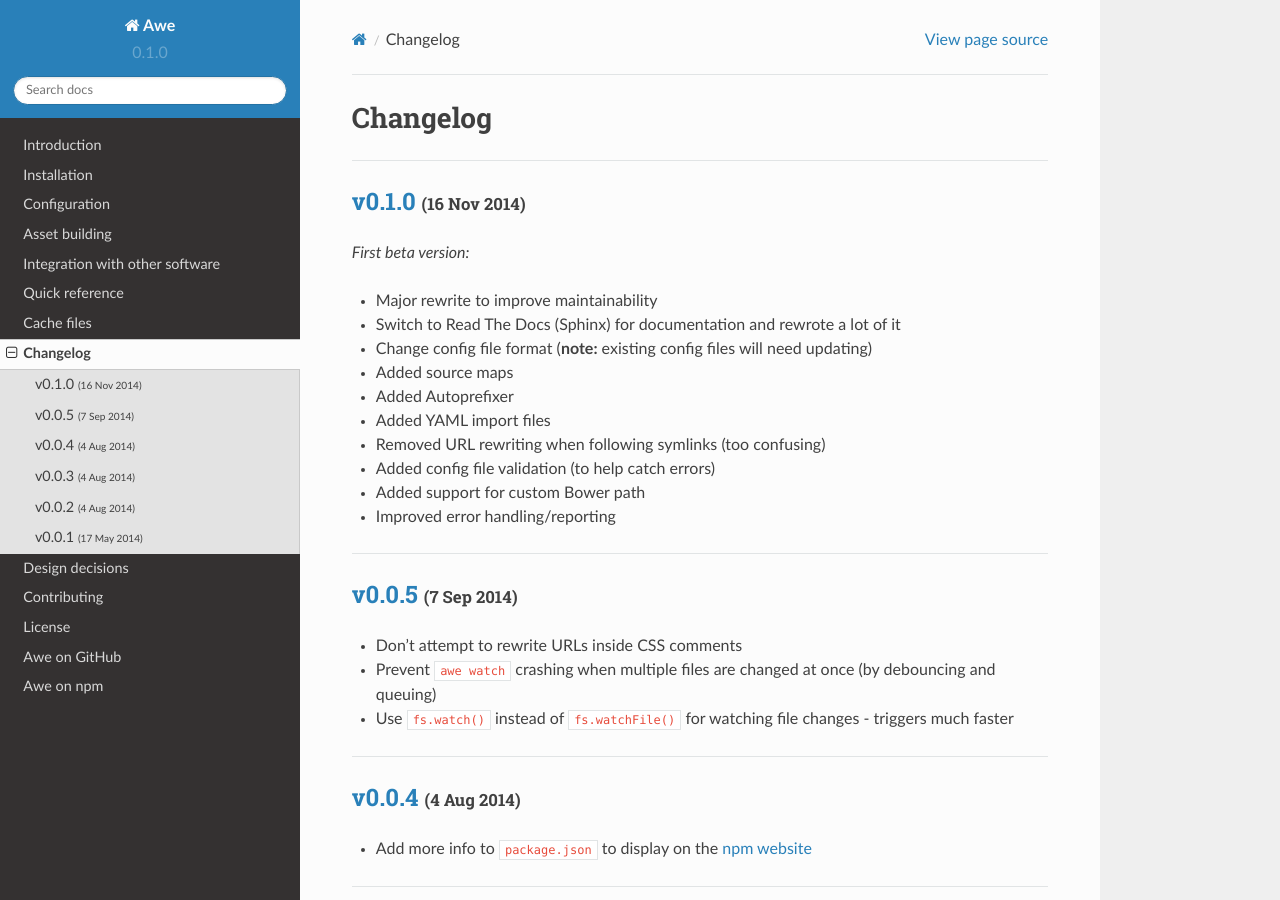
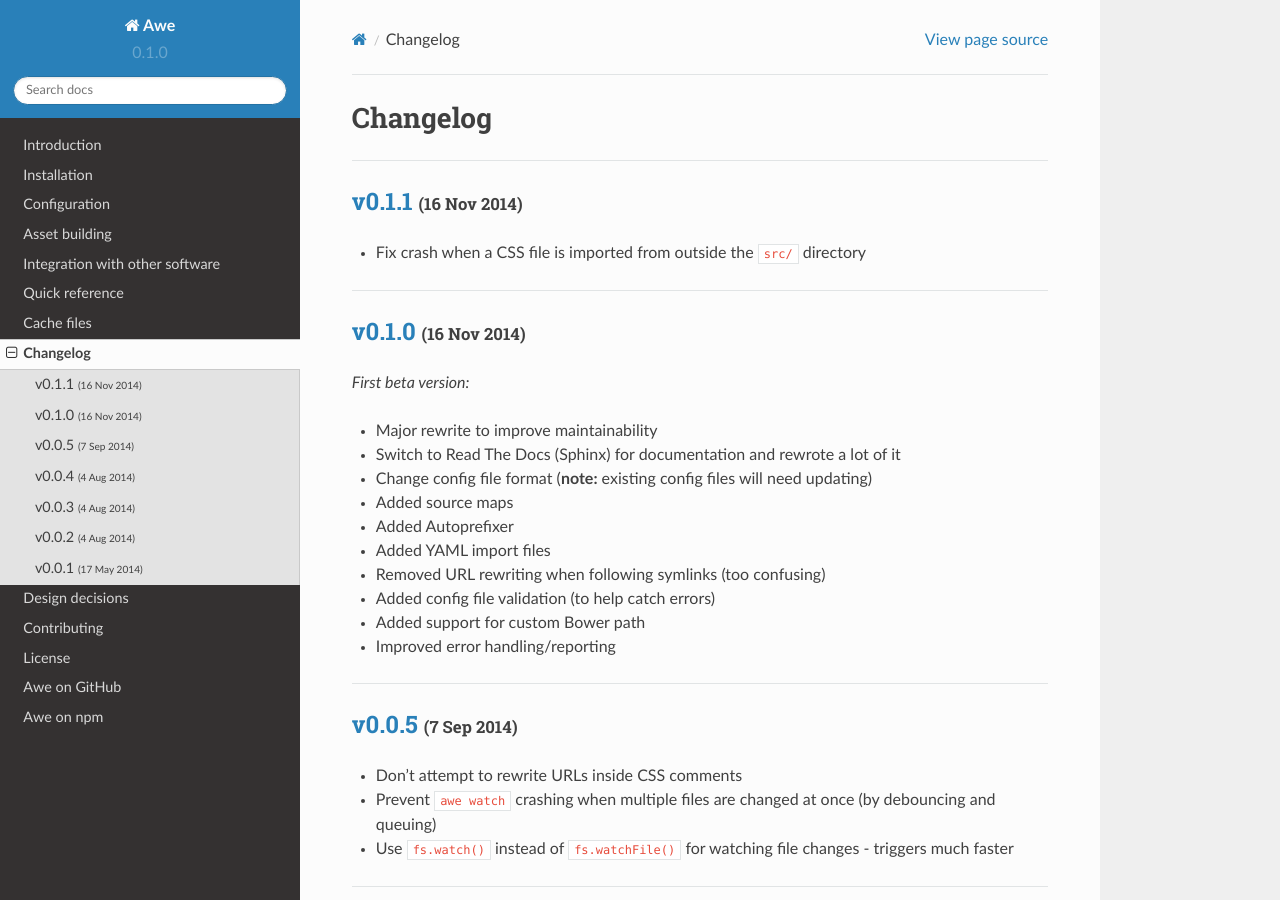
Before and after one commit to alberon/awe, a Sphinx documentation site: the page built from docs/changelog.rst, in a window 1280 px wide and 900 px high. Built offline with Sphinx 7.4.7 and the Read the Docs theme 2.0.0, drawn with Linux system fonts in a browser that asks for light colours.

Commit message:
Update changelog

```diff
--- a/docs/changelog.rst
+++ b/docs/changelog.rst
@@ -12,6 +12,16 @@
 .. ================================================================================
 ..  :future:`Upcoming release`
 .. ================================================================================
+
+
+================================================================================
+ v0.1.1_ :date:`(16 Nov 2014)`
+================================================================================
+
+.. _v0.1.1: https://github.com/alberon/awe/tree/v0.1.1
+
+- Fix crash when a CSS file is imported from outside the ``src/`` directory
+
 
 ================================================================================
  v0.1.0_ :date:`(16 Nov 2014)`
```
